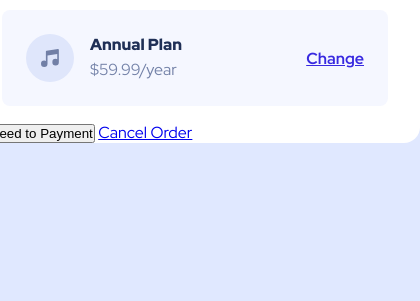
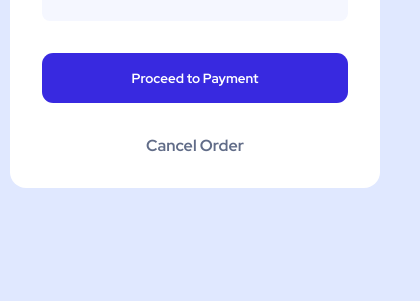
Before and after one commit to chokrikadoussi/order-summary, a plain HTML site: page index.html in a window 390 px wide. Shown: the part 543-844 px from the top of the page, 420 px wide, since content can reach past the window. Drawn offline with Linux system fonts and the light colour scheme.

Commit message:
Mobile responsive

```diff
--- a/index.html
+++ b/index.html
@@ -35,8 +35,8 @@
       <a href="#">Change</a>
     </div>
 
-    <button>Proceed to Payment</button>
-    <a href="#">Cancel Order</a>
+    <button class="button-27" role="button">Proceed to Payment</button>
+    <a href="#" class="cancel">Cancel Order</a>
   </div>
 </body>
 
--- a/style.scss
+++ b/style.scss
@@ -79,9 +79,76 @@ body {
 
             &:hover {
                 text-decoration: none;
-                color: $neutral_desaturated_blue;
+                opacity: 0.7;
             }
         }
 
     }
+
+
+    .button-27 {
+        appearance: none;
+        background-color: $primary_bright_blue;
+        border-radius: .7rem;
+        box-sizing: border-box;
+        color: #FFFFFF;
+        cursor: pointer;
+        display: block;
+        margin: 2rem auto;
+        font-weight: 700;
+        font-family: "Red Hat Display";
+        outline: none;
+        padding: 16px 24px;
+        text-align: center;
+        text-decoration: none;
+        transition: all 300ms cubic-bezier(.23, 1, 0.32, 1);
+        user-select: none;
+        -webkit-user-select: none;
+        touch-action: manipulation;
+        width: calc(100% - 4rem);
+        will-change: transform;
+        border: none;
+
+        &:hover {
+            box-shadow: rgba(0, 0, 0, 0.25) 0 8px 15px;
+            transform: translateY(-2px);
+            opacity: 0.7;
+        }
+
+        &:active {
+            box-shadow: none;
+            transform: translateY(0);
+        }
+
+    }
+
+    .cancel {
+        text-decoration: none;
+        color: $neutral_dark_blue;
+        font-weight: 700;
+        text-align: center;
+        display: block;
+        opacity: 0.7;
+        padding-bottom: 2rem;
+
+        &:hover {
+            opacity: 1;
+            transform: scale(1.05) ease 0.3ms;
+        }
+    }
+
+
 }
+
+@media only screen and (max-width: 480px) {
+
+    .container {
+        width: calc(100% - 20px);
+        margin: 0 10px;
+
+        #illustration {
+            width: 100%;
+            height: auto;
+        }
+    }
+}
```
Also changed, not shown: style.css, 1 other file.
